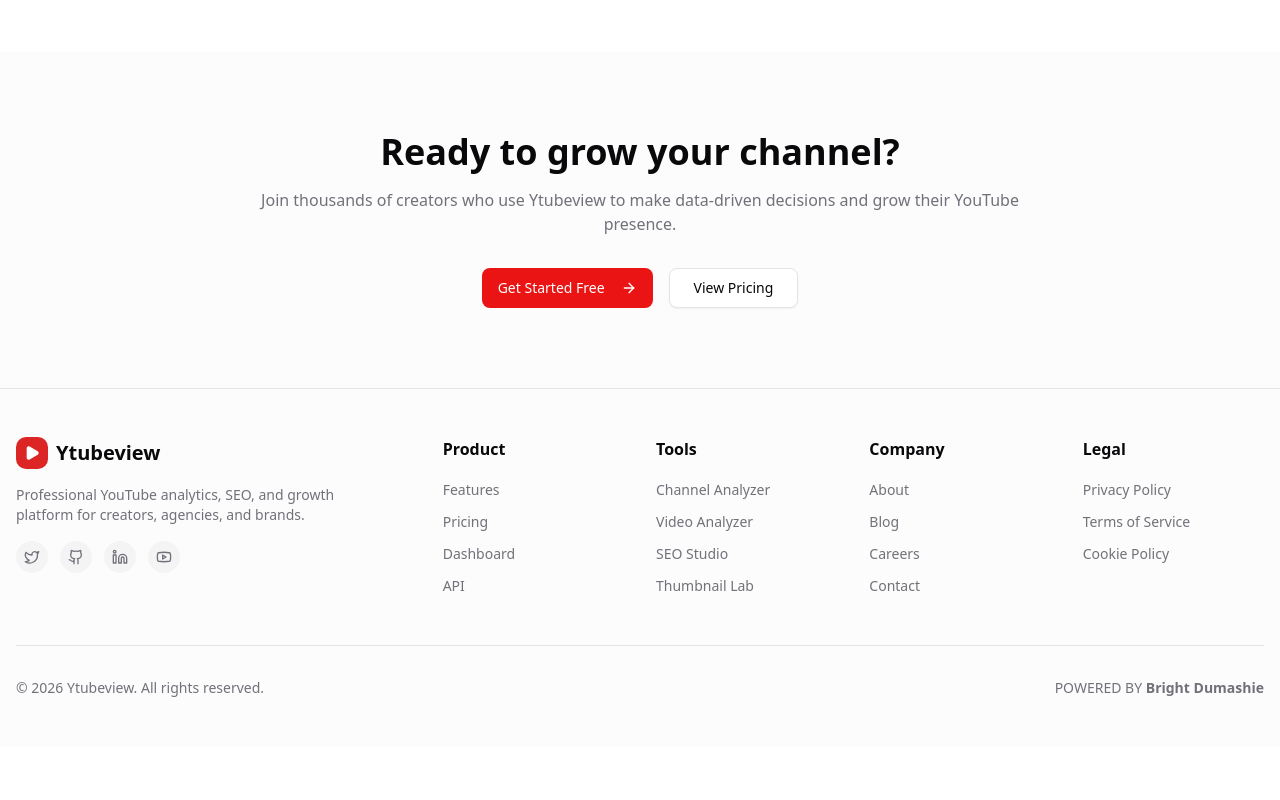
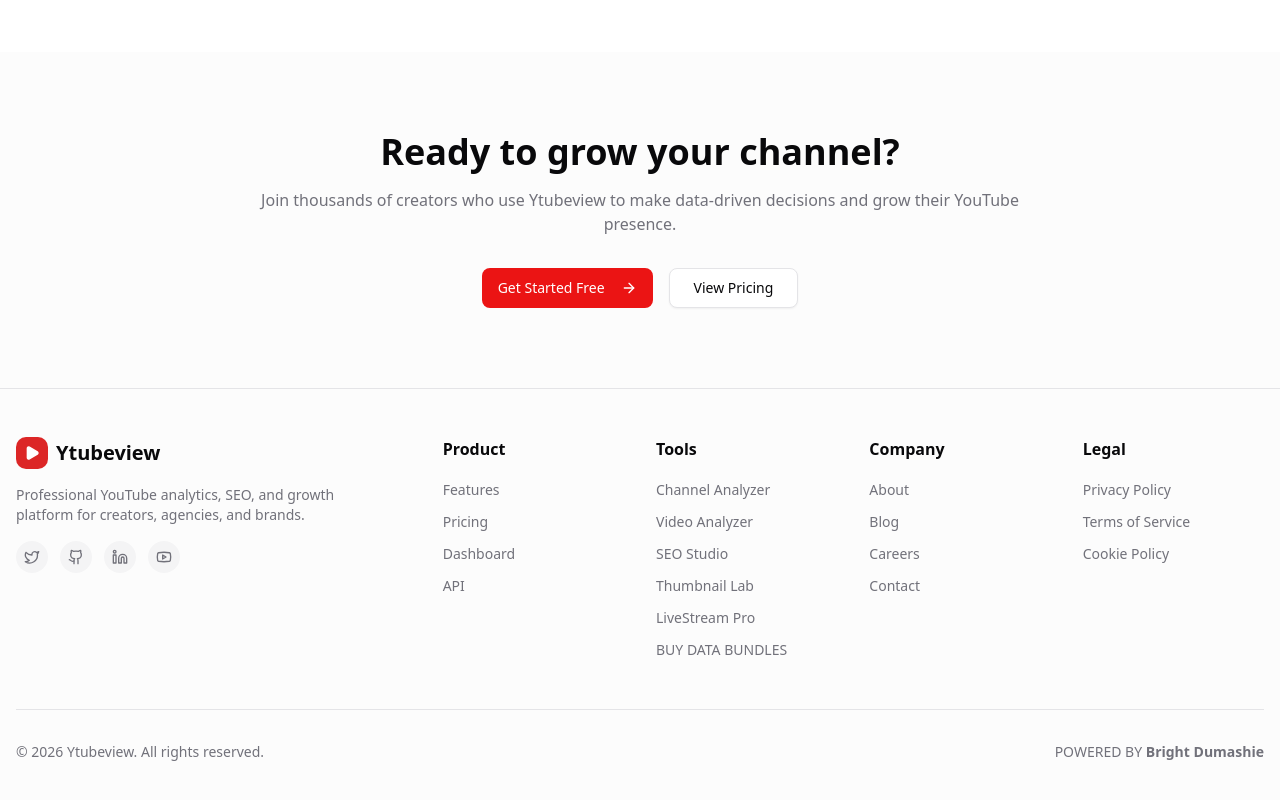
Before and after one commit to Brivian2002/YTVIEW, a React (Vite) app: page / in a window 1280 px wide. Shown: the part 2778-3578 px from the top of the page. Before the commit the page ends 3524 px from the top, so only its background shows below. Built offline with nearby package versions, Linux system fonts and the light colour scheme.

Commit message:
Add LiveStream Pro and BUY DATA BUNDLES to footer
Added new external tools to the footer.

```diff
--- a/src/components/Footer.tsx
+++ b/src/components/Footer.tsx
@@ -9,11 +9,13 @@
     { label: 'API', href: '/api' },
   ],
   tools: [
-    { label: 'Channel Analyzer', href: '/channel-analyzer' },
-    { label: 'Video Analyzer', href: '/video-analyzer' },
-    { label: 'SEO Studio', href: '/seo-studio' },
-    { label: 'Thumbnail Lab', href: '/thumbnail-lab' },
-  ],
+  { label: 'Channel Analyzer', href: '/channel-analyzer' },
+  { label: 'Video Analyzer', href: '/video-analyzer' },
+  { label: 'SEO Studio', href: '/seo-studio' },
+  { label: 'Thumbnail Lab', href: '/thumbnail-lab' },
+  { label: 'LiveStream Pro', href: 'https://live-streamtech.vercel.app', external: true },
+  { label: 'BUY DATA BUNDLES', href: 'https://www.cheapdata.shop/shop/brivian-ltd', external: true }
+],
   company: [
     { label: 'About', href: '/about' },
     { label: 'Blog', href: '/blog' },
```
